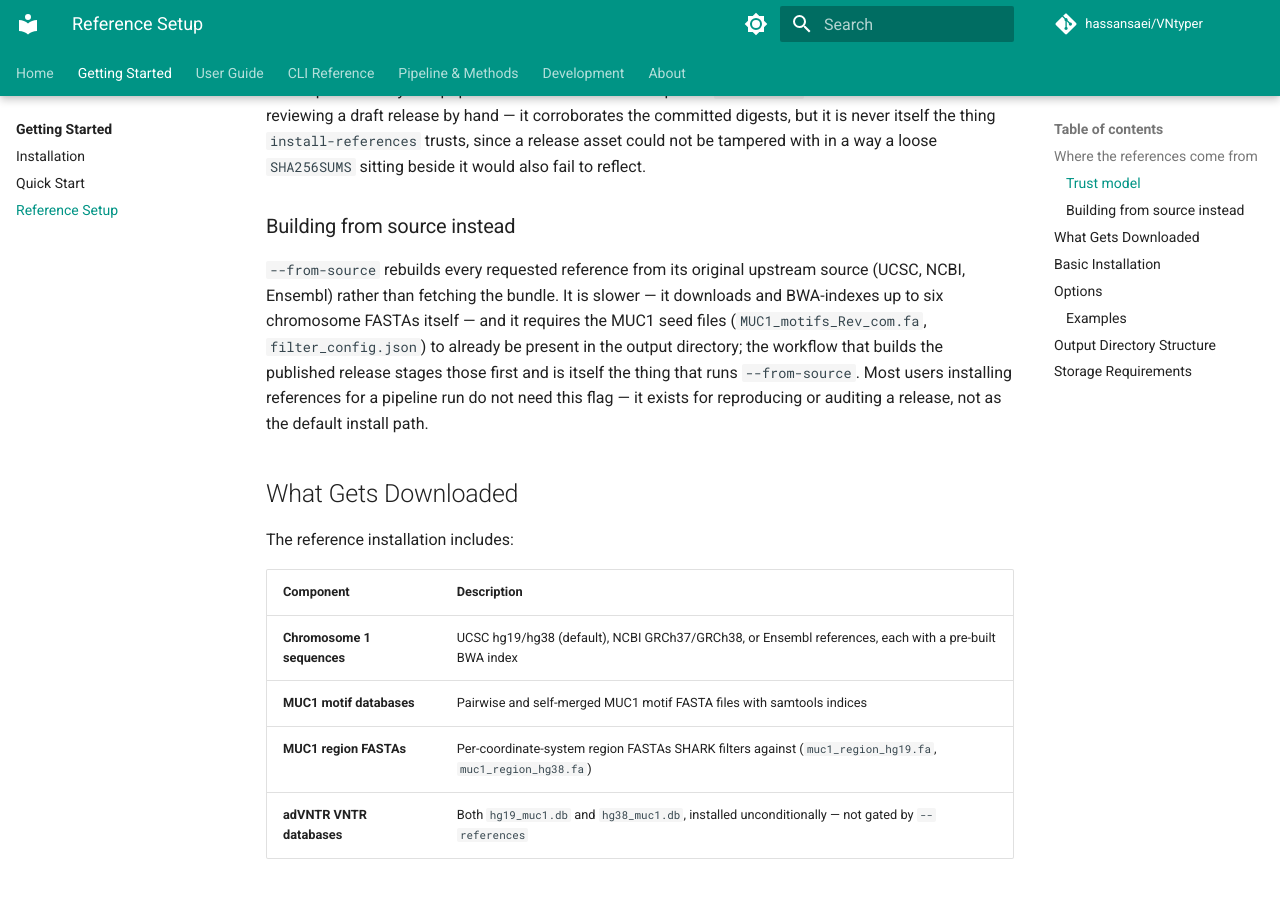
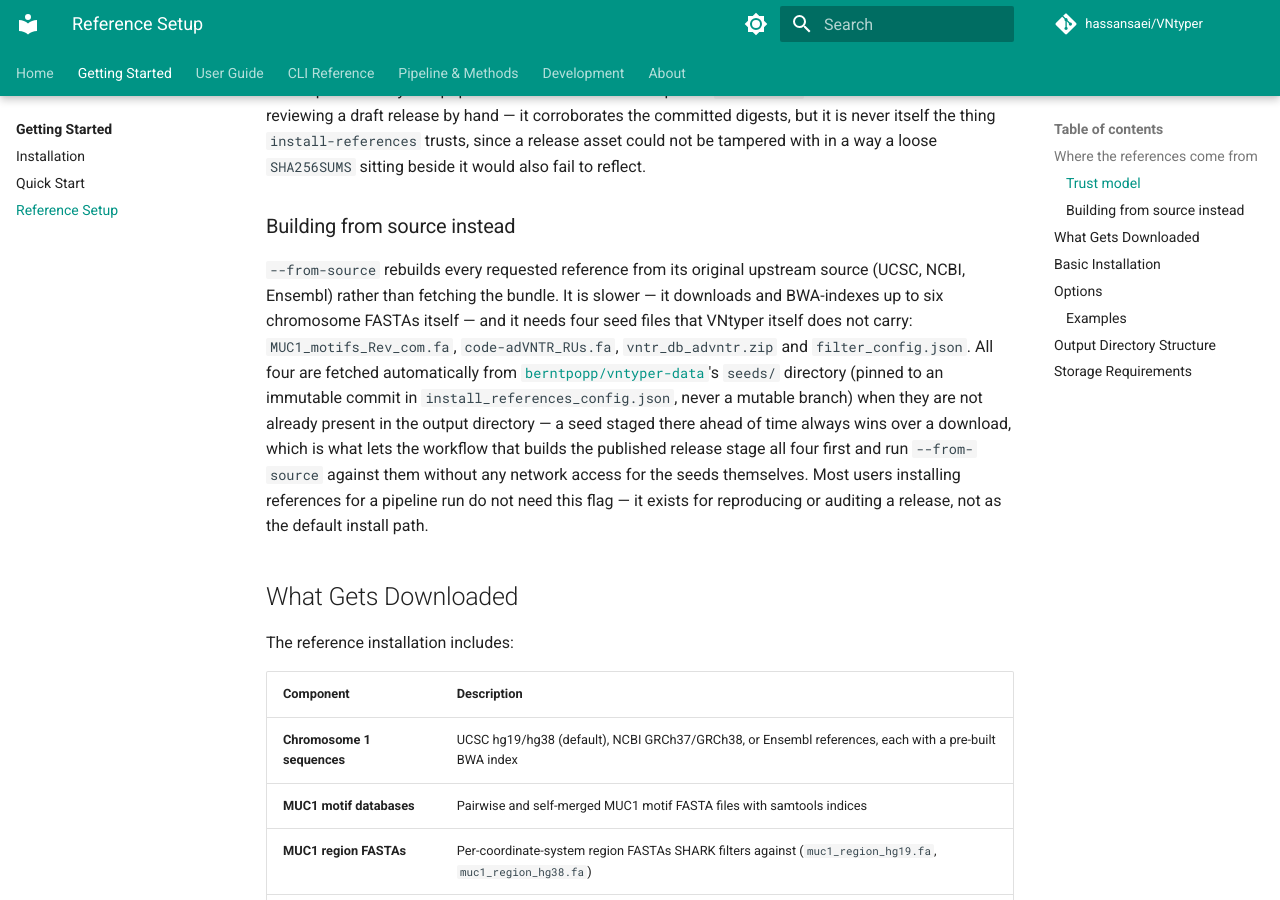
Before and after one commit to hassansaei/VNtyper, an MkDocs documentation site: the page built from docs/getting-started/reference-setup.md, in a window 1280 px wide and 900 px high, scrolled down 718 px. Built offline with MkDocs 1.6.1 and Material for MkDocs 9.7.7, drawn with Linux system fonts in a browser that asks for light colours; comment, search, counter and statistics services are not loaded; some of the changed text lies outside the part shown.

Commit message:
fix(install-references): repair --from-source's broken seed downloads
filter_config.json (a required seed of the literal MUC1-motif
derivation) is deleted from this repo's reference/ and was not in
_downloadable_seed_names, so _preflight_literal_seeds failed
immediately on any fresh --from-source run with no indication of
where to get it. Behind that: install_references_config.json still
fetched MUC1_motifs_Rev_com.fa, code-adVNTR_RUs.fa and
vntr_db_advntr.zip from raw.githubusercontent.com/hassansaei/VNtyper/
main/reference/... - paths this branch deletes, which become 404s the
moment it merges, and download_file turns a 404 into a bare
sys.exit(1) on the seed path.

All four seed URLs now point at berntpopp/vntyper-data's seeds/
directory, pinned to the immutable commit
9f57431e289a9b742a98407c0a83f7a67da65ee7 (the commit refs-v1 is tagged
at) rather than a mutable branch - the same reproducibility hole this
milestone already closed for Ensembl's `current`. filter_config.json
is a new own_repository_references.raw_files entry, which is what
makes _downloadable_seed_names include it and the preflight stop
demanding it up front; the other three had their dead URLs replaced
in place. download_file's skip-if-exists behaviour is untouched, so
the bundle-build workflow's practice of staging all four seeds before
calling --from-source still prefers the staged copy over a download.

Every relocated seed was fetched from the new pinned URL and its
SHA-256 verified against the byte-identical copies already installed
on this machine (matching commit 1c514d9's own independent
byte-for-byte verification); merge_pairwise_motifs was additionally
run end-to-end against the freshly-downloaded seeds and its output
verified against the derivation's already-committed expected_sha256.

docs/cli/install-references.md, docs/getting-started/reference-setup.md
and reference/README.md previously named only two of the four seeds
and claimed they "must already be present" - no longer true now that
all four are auto-fetched. All three, plus cli_parser.py's --from-source
help text and _preflight_literal_seeds' own docstring, now state
all four seed names and where they come from.

Co-Authored-By: ElenaPianfetti <elenapianfetti@gmail.com>
Co-Authored-By: Claude Opus 5 (1M context) <noreply@anthropic.com>
Claude-Session: https://claude.ai/code/session_01KH1Z9wjJ2dZspU68VmXpTR

````diff
--- a/docs/getting-started/reference-setup.md
+++ b/docs/getting-started/reference-setup.md
@@ -31,12 +31,16 @@ with in a way a loose `SHA256SUMS` sitting beside it would also fail to reflect.
 
 `--from-source` rebuilds every requested reference from its original upstream source (UCSC,
 NCBI, Ensembl) rather than fetching the bundle. It is slower — it downloads and BWA-indexes
-up to six chromosome FASTAs itself — and it requires the MUC1 seed files
-(`MUC1_motifs_Rev_com.fa`, `filter_config.json`) to already be present in the output
-directory; the workflow that builds the published release stages those first and is itself
-the thing that runs `--from-source`. Most users installing references for a pipeline run do
-not need this flag — it exists for reproducing or auditing a release, not as the default
-install path.
+up to six chromosome FASTAs itself — and it needs four seed files that VNtyper itself does
+not carry: `MUC1_motifs_Rev_com.fa`, `code-adVNTR_RUs.fa`, `vntr_db_advntr.zip` and
+`filter_config.json`. All four are fetched automatically from
+[`berntpopp/vntyper-data`](https://github.com/berntpopp/vntyper-data)'s `seeds/` directory
+(pinned to an immutable commit in `install_references_config.json`, never a mutable branch)
+when they are not already present in the output directory — a seed staged there ahead of
+time always wins over a download, which is what lets the workflow that builds the published
+release stage all four first and run `--from-source` against them without any network access
+for the seeds themselves. Most users installing references for a pipeline run do not need
+this flag — it exists for reproducing or auditing a release, not as the default install path.
 
 ## What Gets Downloaded
 
@@ -88,7 +92,7 @@ Download all supported physical references, including NCBI and Ensembl naming:
 vntyper install-references -d ./references --references hg19 hg38 GRCh37 GRCh38 hg19_ensembl hg38_ensembl
 ```
 
-Rebuild from upstream sources instead of the published bundle (slower; needs the MUC1 seed files already staged):
+Rebuild from upstream sources instead of the published bundle (slower; fetches the four MUC1/adVNTR seed files from `berntpopp/vntyper-data` unless already staged):
 
 ```bash
 vntyper install-references -d ./references --from-source
````
Also changed, not shown: docs/cli/install-references.md (+1 -1 lines), reference/README.md (+7 -2 lines), 4 other files.
